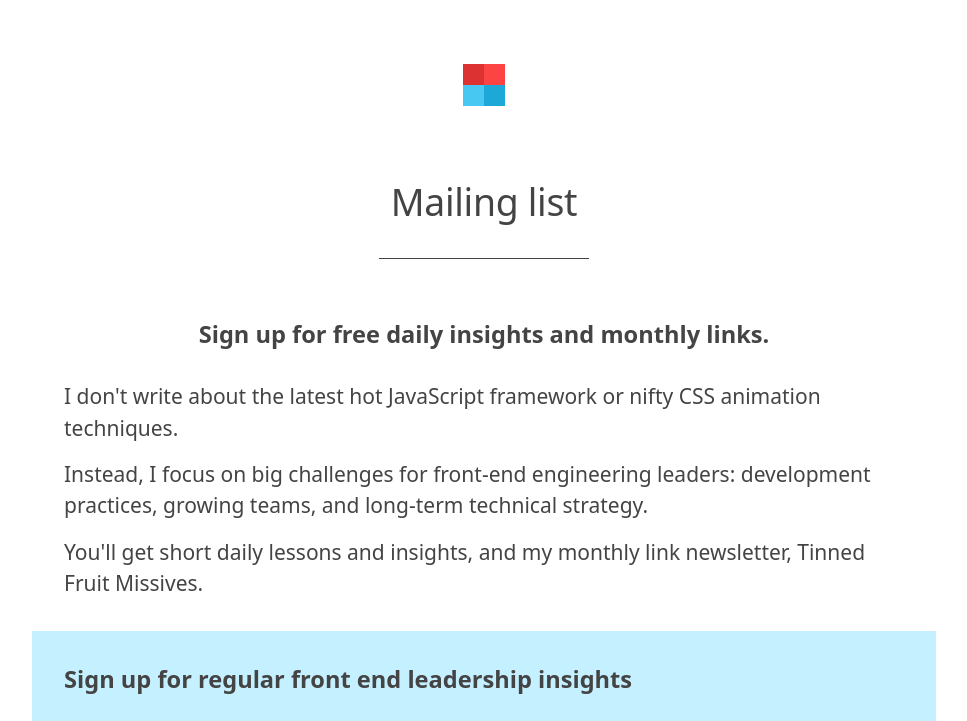
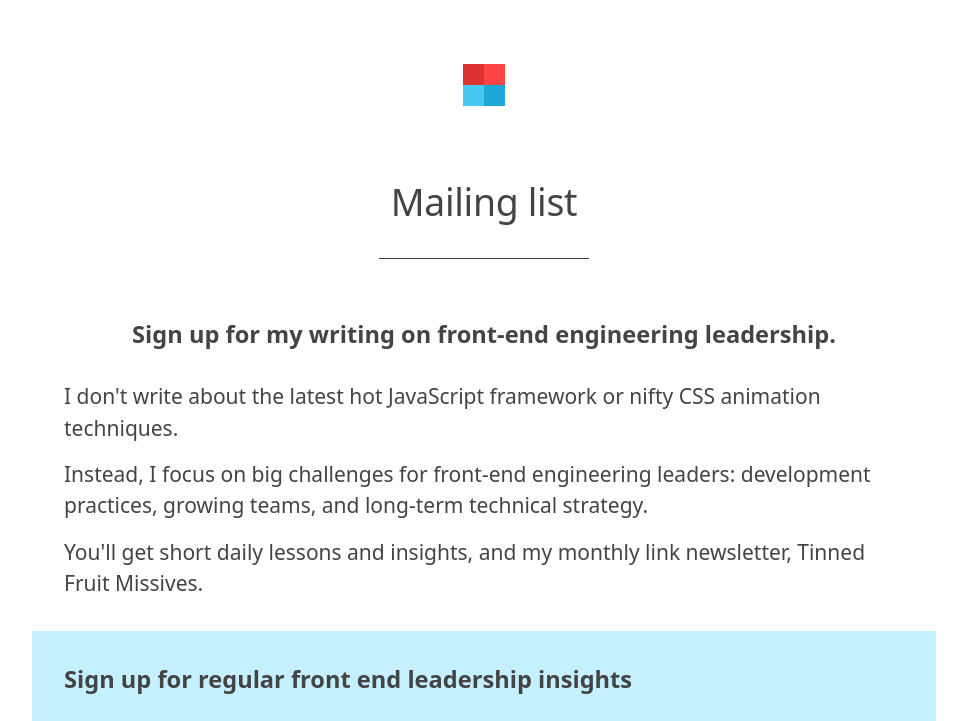
Before and after one commit to froots/froots.github.io, a Jekyll site: the page built from newsletter/index.html, in a window 1280 px wide and 900 px high, cut to the strip 0-721 px from the top of the window. Shown: the whole strip, without its empty margins (156-1123 px from the left). Built offline with Jekyll 4.4.1, drawn with Linux system fonts in a browser that asks for light colours.

Commit message:
Wee edit to newsletter intro

```diff
--- a/newsletter/index.html
+++ b/newsletter/index.html
@@ -2,7 +2,7 @@
 layout: page
 title: Mailing list
 description: >-
-  Regular thoughts about front-end product engineering practices and principles.
+  Regular thoughts about front-end leadership.
 ---
 
 <h1>Mailing list</h1>
@@ -10,7 +10,7 @@ description: >-
 <hr>
 
 <div>
-  <h2>Sign up for free daily insights and monthly links.</h2>
+  <h2>Sign up for my writing on front-end engineering leadership.</h2>
 
   <p>I don't write about the latest hot JavaScript framework or nifty CSS animation techniques.</p>
 
```
